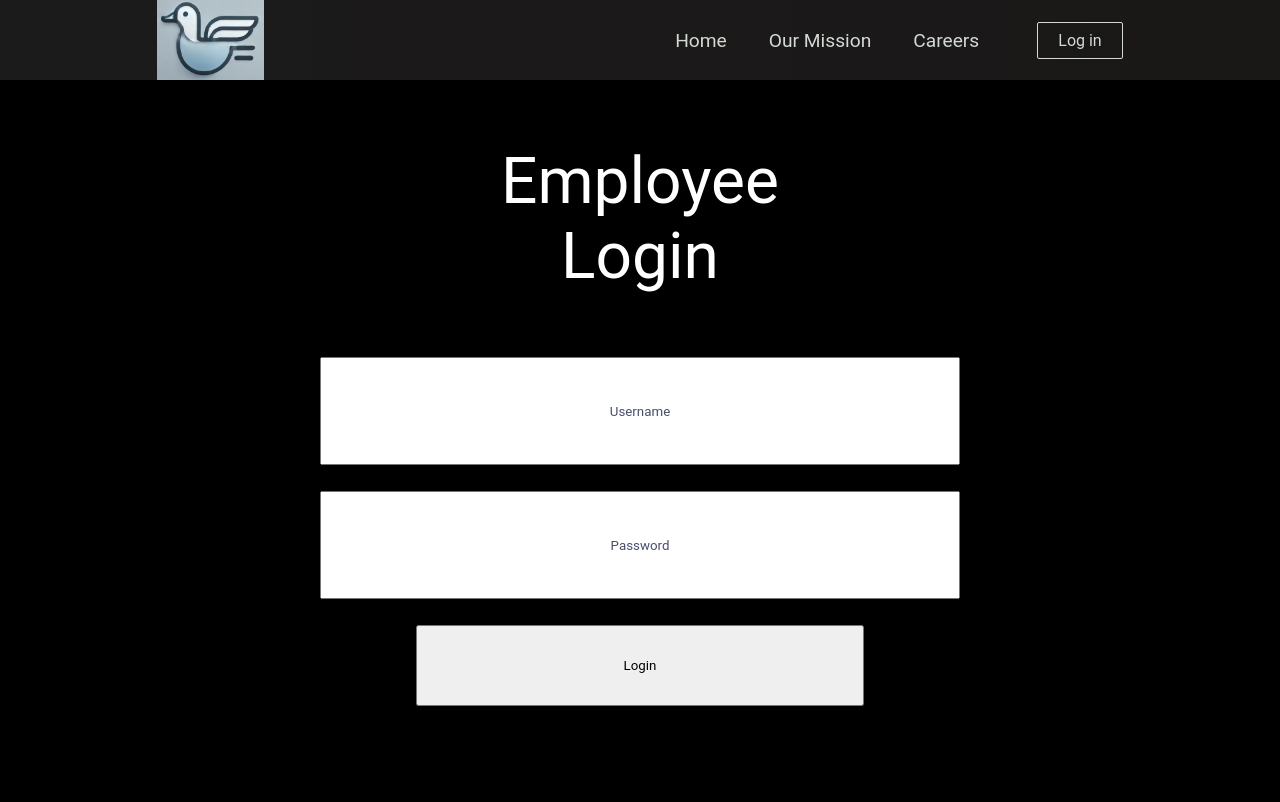
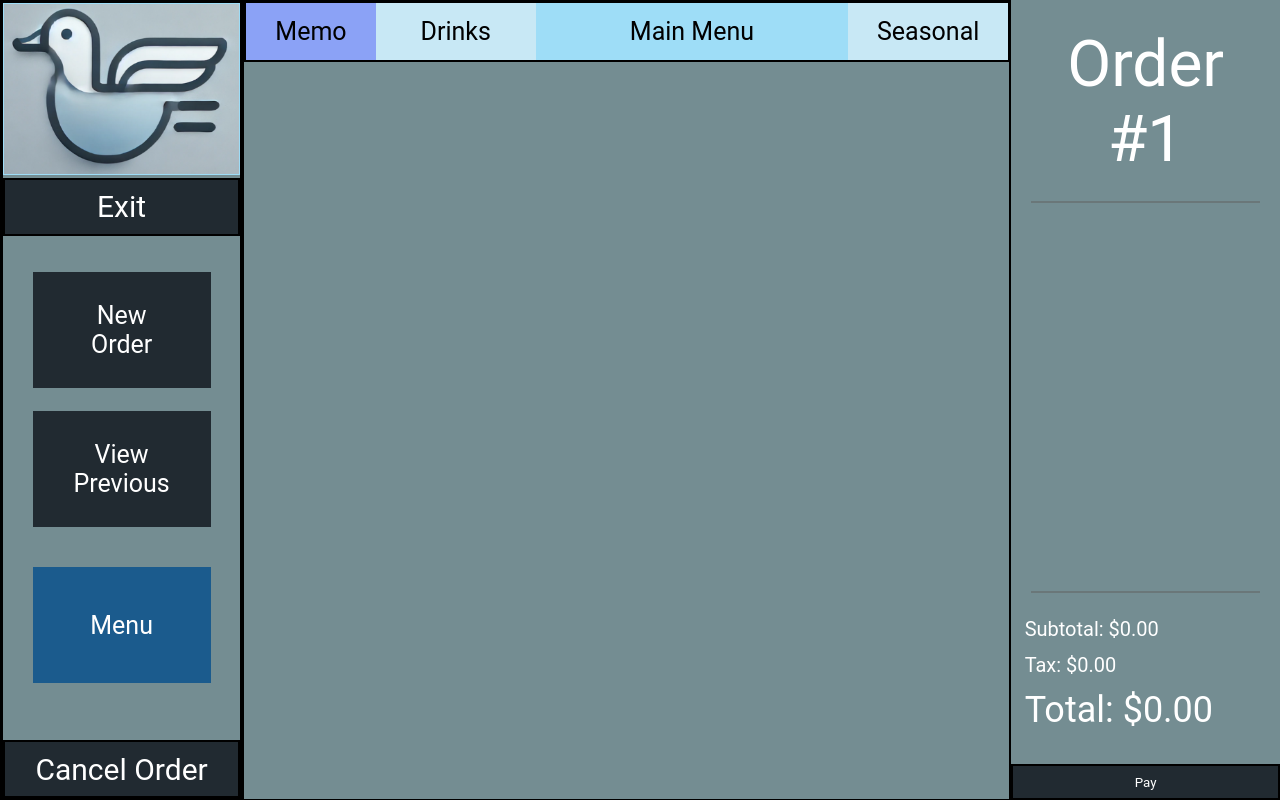
Before and after one commit to CSCE331-Fall2024/PekingsV2, a React (Vite) app in the folder frontend/: page /sign-up in a window 1280 px wide. Built offline with nearby package versions, Linux system fonts and the light colour scheme; no server answers.

Commit message:
Adding image for editing menu items

```diff
--- a/frontend/src/components/cashier/RightPane.jsx
+++ b/frontend/src/components/cashier/RightPane.jsx
@@ -171,7 +171,12 @@ function RightPane({ order, centerChange, setProcessFunction, processFunctions,
                     <div className="orderItemsText">{name}</div>
                     <div className="orderItemsPrice">${price}</div>
                 </button>
-                <button className="editBtn">E</button>
+                <button className="editBtn">
+                    <img src="./Images/Edit-Btn.png"
+                         alt=""
+                         // style={{ cursor: 'pointer' }}
+                    />
+                </button>
                 <button className="orderItemX" onClick={removeItem(menuItem)}>X</button>
             </div>
         );
--- a/frontend/src/main.jsx
+++ b/frontend/src/main.jsx
@@ -9,8 +9,8 @@ import Cashier from './Cashier.jsx'
 
 createRoot(document.getElementById('root')).render(
     <StrictMode>
-        <App/>
-        {/*<Cashier/>*/}
+        {/*<App/>*/}
+        <Cashier/>
         {/*<Display/>*/}
     </StrictMode>,
 )
```
